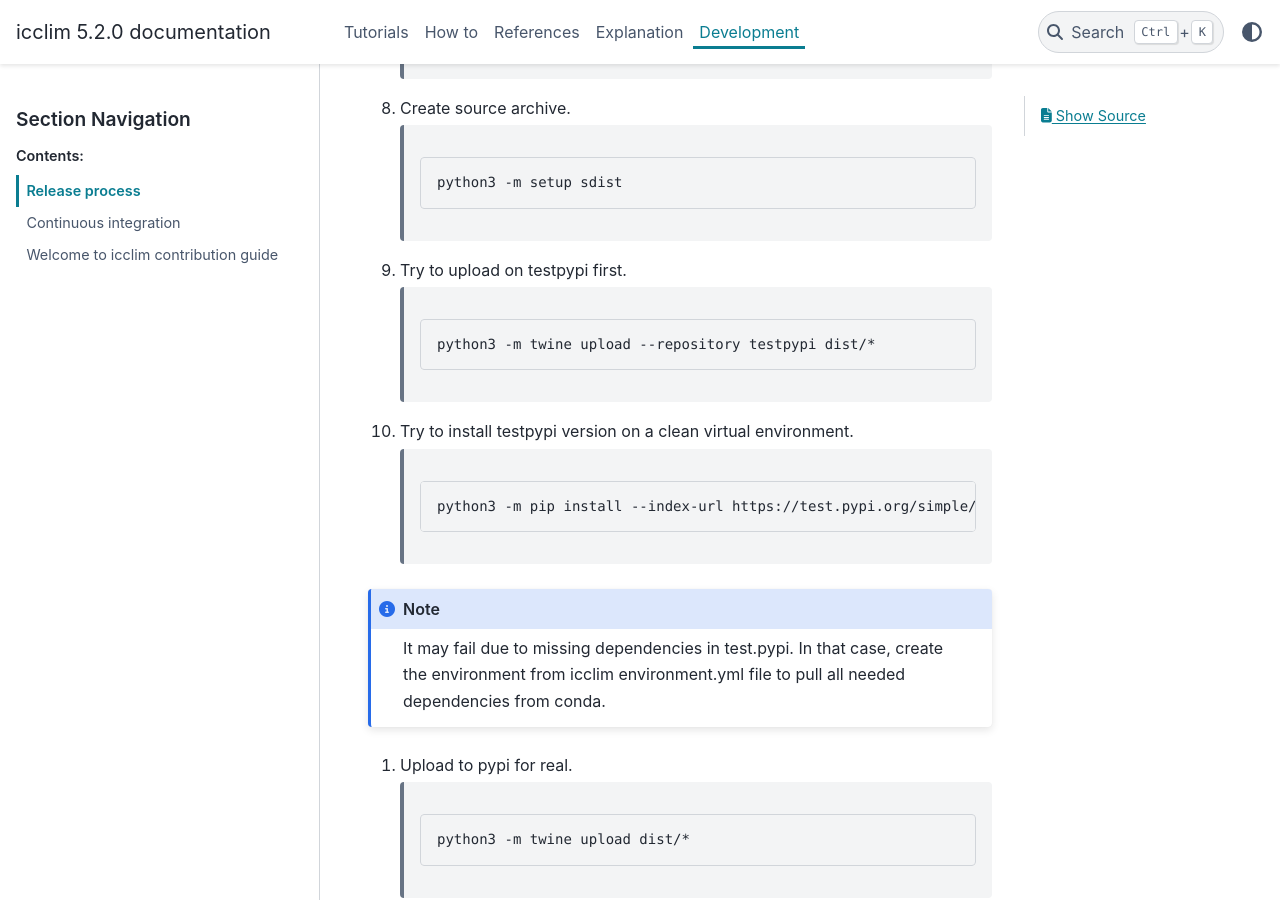
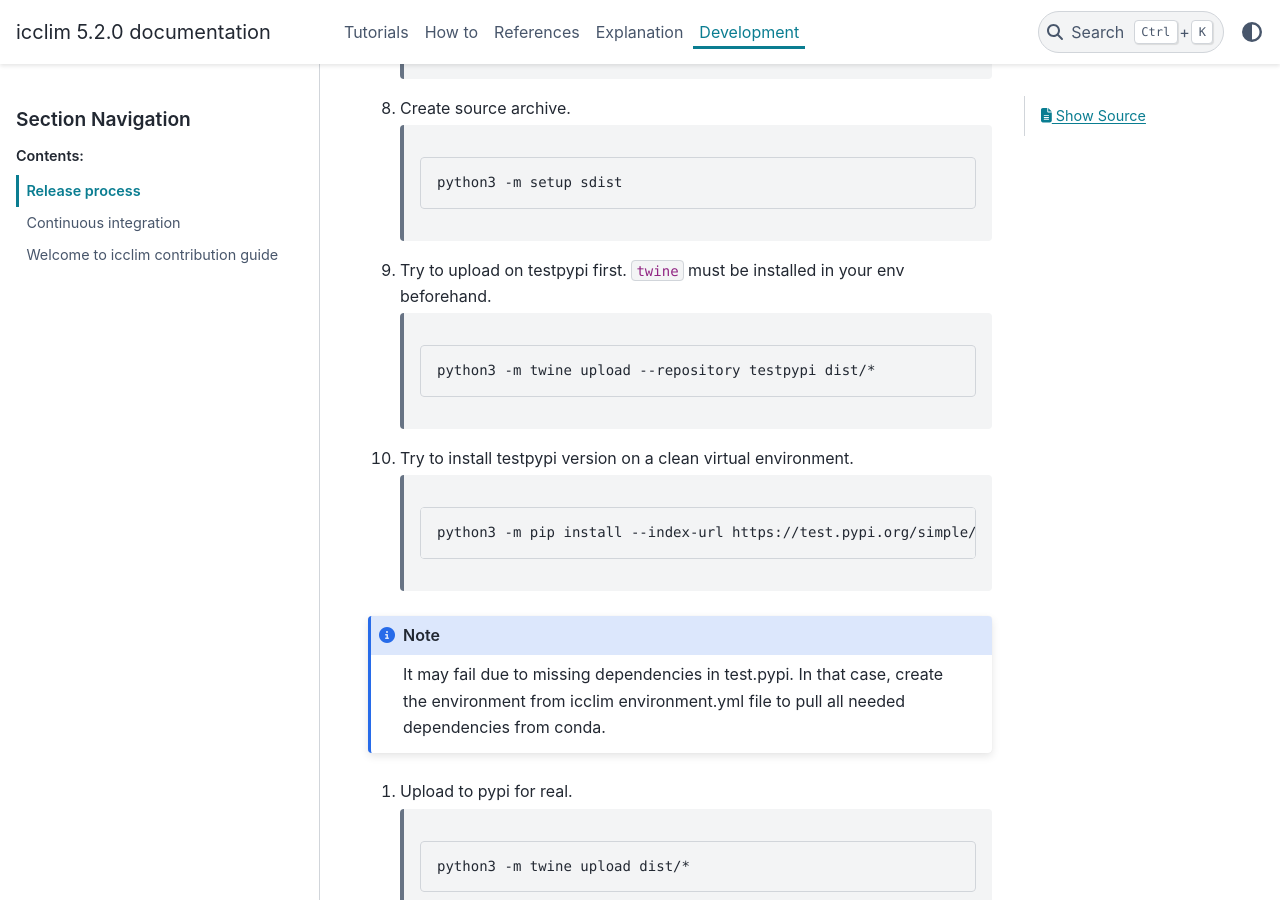
Before and after one commit to cerfacs-globc/icclim, a Sphinx documentation site: the page built from doc/source/dev/release_process.rst, in a window 1280 px wide and 900 px high, scrolled down 459 px. Built offline with Sphinx 7.4.7 and the PyData theme 0.15.4, drawn with Linux system fonts in a browser that asks for light colours.

Commit message:
DOC: Update release process
Added info about twine for release and
made it a dev dependency

```diff
--- a/doc/source/dev/release_process.rst
+++ b/doc/source/dev/release_process.rst
@@ -19,7 +19,7 @@ Release process
 
         python3 -m setup sdist
 
-#. Try to upload on testpypi first.
+#. Try to upload on testpypi first. ``twine`` must be installed in your env beforehand.
 
     .. code-block:: sh
 
--- a/environment.yml
+++ b/environment.yml
@@ -29,6 +29,7 @@ dependencies:
  - pytest
  - pytest-cov
  - setuptools
+ - twine
  # Extra dependencies
  - matplotlib
  - cartopy
--- a/requirements_dev.txt
+++ b/requirements_dev.txt
@@ -16,6 +16,7 @@ pytest-cov
 rechunker~=0.5
 setuptools>=49.6.0
 sphinx
+twine
 xarray~=0.19.0
 xclim~=0.34.0
 zarr
```
